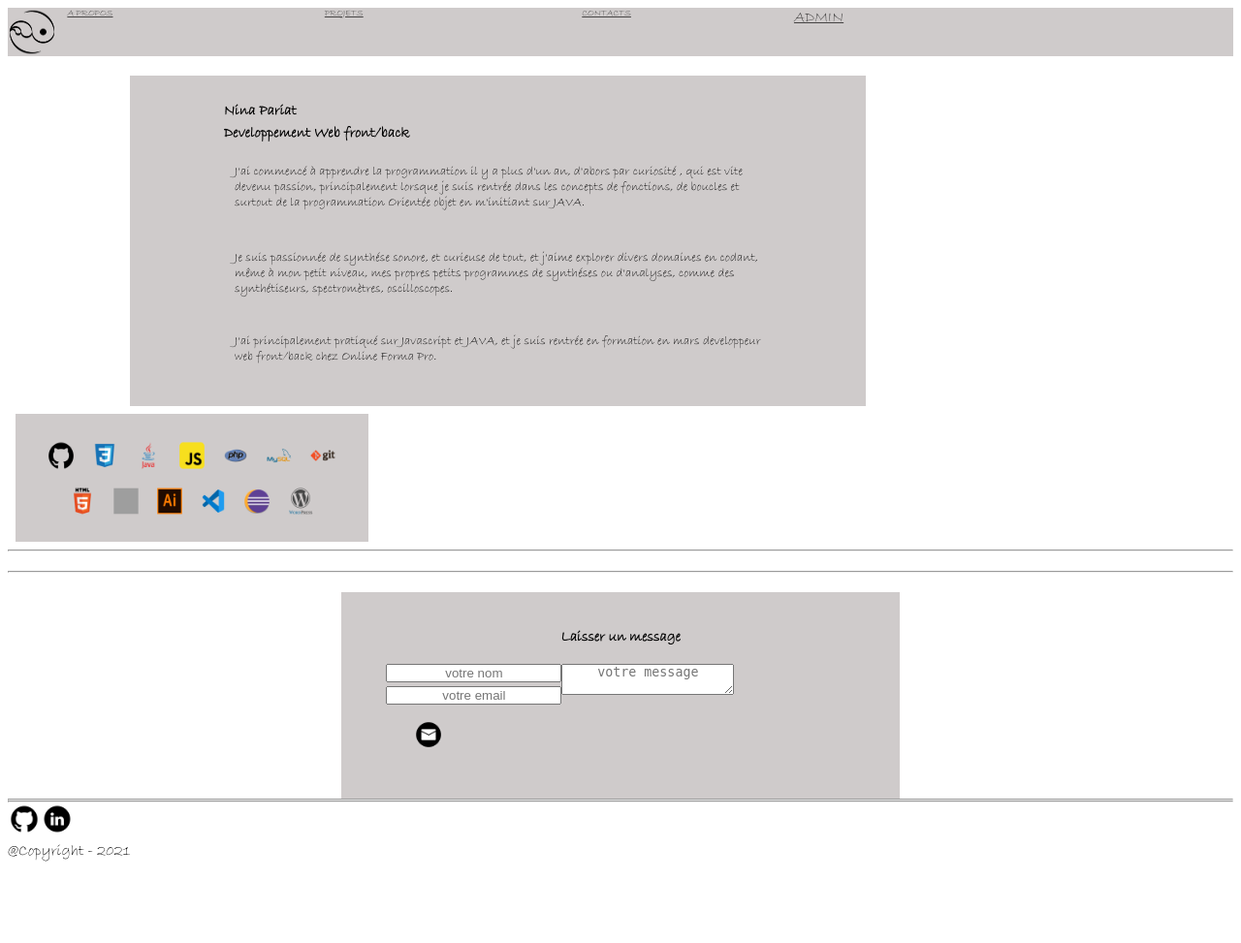
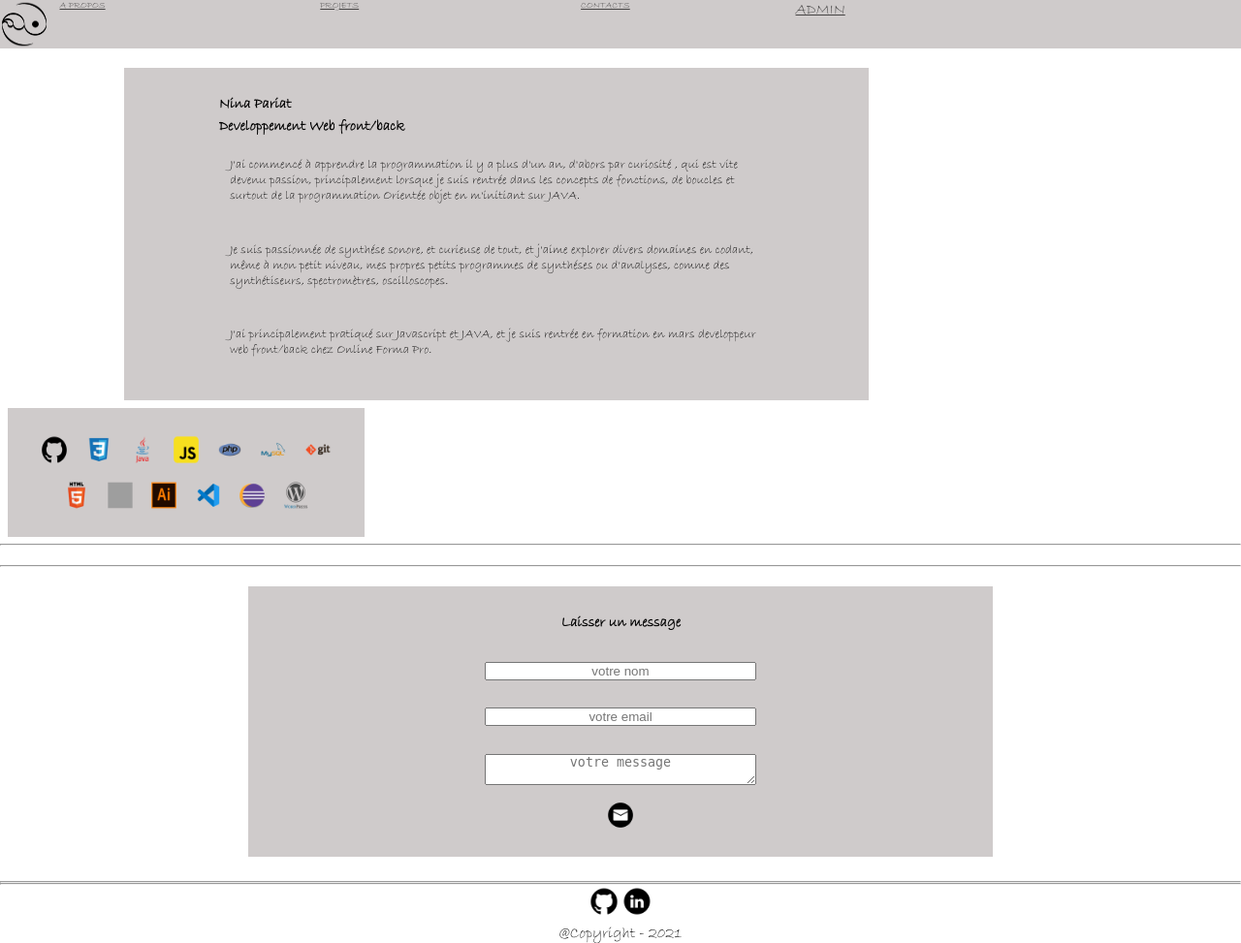
Before and after one commit to Gin-is-not-real/portfolio_v2, a PHP site: page /FORM_PROJETS/view/template.php in a window 1280 px wide. Shown: the whole page at 97% size. Before the commit the page ends 889 px from the top, so only its background shows below. Run offline with PHP 8.4, Linux system fonts and the light colour scheme; data that the repository does not hold is empty; style sheets or scripts are compiled from the project's sources; grey boxes are pictures that could not be loaded.

Commit message:
section contacts formated

```diff
--- a/style/sass/articles.scss
+++ b/style/sass/articles.scss
@@ -269,28 +269,57 @@ section {
     // background: $bg-contacts-main;
     display: flex;
     justify-content: center;
+
+    header {
+        margin-bottom: 2%;
+    }
+
+    figure {
+        @extend %scalable-on-hover;
+        display: flex;
+        justify-content: center;
+    }
 }
 #form-contact {
-    display: grid;
-    grid-template-columns: 1fr 1fr;
-    grid-template-rows: 1fr 1fr;
+    input, textarea {
+        margin: 2%;
+        width: 100%;
+        max-width: 280px;
+        align-self: center;
+    }
+    #contact-form-inputs {
+        display: flex;
+        flex-flow: column;
+        justify-content: center;
+
+        div {
+            display: flex;
+            flex-direction: column;
+            justify-content: flex-start;
+        }
+    }
 }
+
 #message-section {
-    width: 45vw;
+    width: 60vw;
     background: $bg-mess-sec;
     padding: 2%;
-
-    div {
-        width: 50%;
-    }
-
-    textarea {
-        grid-row: 1/3;
-        grid-column: 2;
-    }
+    margin-bottom: 2%;
 
     * {
-        margin: 2%;
         text-align: center;
+        // border: 1px solid black;
     }
 }
+
+#footer-general {
+    text-align: center;
+
+    display: flex;
+    flex-direction: column;
+
+    nav {
+        display: flex;
+        justify-content: center;
+    }
+}
--- a/style/sass/reset.scss
+++ b/style/sass/reset.scss
@@ -8,11 +8,12 @@
 
 html {
     overflow-y: scroll;
+    scroll-behavior: smooth;
     font-family: "bradhitc";
     font-size: 20px;
 }
 
-body * {
+body, body * {
     margin: 0;
     padding: 0;
     box-sizing: border-box;
--- a/style/sass/style.css
+++ b/style/sass/style.css
@@ -8,11 +8,12 @@
 }
 html {
   overflow-y: scroll;
+  scroll-behavior: smooth;
   font-family: "bradhitc";
   font-size: 20px;
 }
 
-body * {
+body, body * {
   margin: 0;
   padding: 0;
   box-sizing: border-box;
@@ -185,6 +186,10 @@ section p {
   height: 24px !important;
 }
 
+#contacts-main-container figure:hover {
+  transform: scale(1.5);
+}
+
 .figure-screen {
   width: 25vw;
   min-width: 100px;
@@ -225,28 +230,49 @@ section p {
   display: flex;
   justify-content: center;
 }
+#contacts-main-container header {
+  margin-bottom: 2%;
+}
+#contacts-main-container figure {
+  display: flex;
+  justify-content: center;
+}
 
-#form-contact {
-  display: grid;
-  grid-template-columns: 1fr 1fr;
-  grid-template-rows: 1fr 1fr;
+#form-contact input, #form-contact textarea {
+  margin: 2%;
+  width: 100%;
+  max-width: 280px;
+  align-self: center;
+}
+#form-contact #contact-form-inputs {
+  display: flex;
+  flex-flow: column;
+  justify-content: center;
+}
+#form-contact #contact-form-inputs div {
+  display: flex;
+  flex-direction: column;
+  justify-content: flex-start;
 }
 
 #message-section {
-  width: 45vw;
+  width: 60vw;
   background: #c2bdbdc7;
   padding: 2%;
-}
-#message-section div {
-  width: 50%;
-}
-#message-section textarea {
-  grid-row: 1/3;
-  grid-column: 2;
+  margin-bottom: 2%;
 }
 #message-section * {
-  margin: 2%;
   text-align: center;
+}
+
+#footer-general {
+  text-align: center;
+  display: flex;
+  flex-direction: column;
+}
+#footer-general nav {
+  display: flex;
+  justify-content: center;
 }
 
 @keyframes upopacity {
--- a/view/parts/contacts.php
+++ b/view/parts/contacts.php
@@ -42,18 +42,23 @@
             <div class="section-content">
                 <form action="" id="form-contact">
 
-                    <div class="contact-input" id="contact-inputs">
-                        <input type="text" placeholder="votre nom">
-                        <input type="email" placeholder="votre email">
-                    </div>
+                    <div id="contact-form-inputs">
+                        <div id="contact-inputs">
+                            <!-- <label for="inp-name">NOM</label> -->
+                            <input id="inp-name" type="text" placeholder="votre nom">
+                            <!-- <label for="inp-name">MAIL</label> -->
+                            <input id="inp-email" type="email" placeholder="votre email">
+                        </div>
 
-                    <div class="contact-input" id="contact-textarea">
                         <textarea placeholder="votre message"></textarea>
                     </div>
 
+
+
+
                     <div class="contact-input" id="contact-send">
                         <figure>
-                            <img  class="icon hoverable" id="btn-send" src="<?= $img_folder_url; ?>icons/others/icon-mail-round.gif" width="64px" alt="">
+                            <img  class="icon " id="btn-send" src="<?= $img_folder_url; ?>icons/others/icon-mail-round.gif" width="64px" alt="">
                         </figure>
                         <!-- <input id="btn-send" type="submit" value="SEND"> -->
                     </div>
```
Also changed, not shown: style/sass/style.scss (line endings or trailing spaces), 1 other file.
